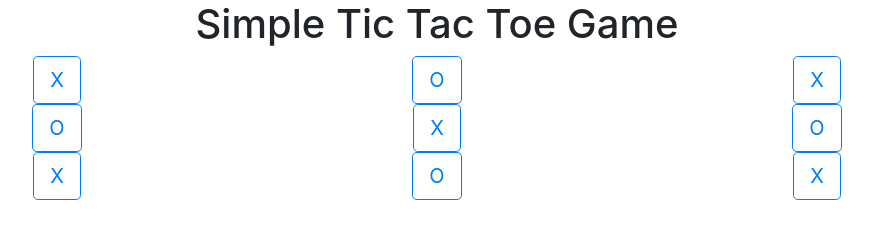
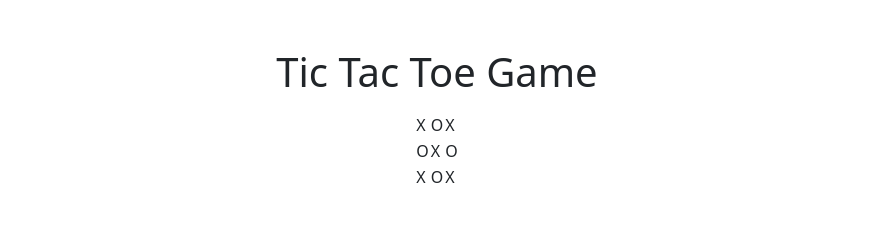
Before and after one commit to 23f2001959/demo-task-e96eaea5, a plain HTML site: page index.html in a window 1280 px wide. Shown: the whole page, without its empty margins (203-1076 px from the left). Drawn offline with nearby package versions, Linux system fonts and the light colour scheme.

Commit message:
Update index.html (round 2)

```diff
--- a/index.html
+++ b/index.html
@@ -1,50 +1,35 @@
 <!DOCTYPE html>
-<html lang="en">
+<html>
 <head>
-<meta charset="UTF-8">
-<meta name="viewport" content="width=device-width, initial-scale=1.0">
-<title>Tic Tac Toe Game</title>
-<link rel="stylesheet" href="https://stackpath.bootstrapcdn.com/bootstrap/4.5.2/css/bootstrap.min.css">
+    <title>Tic Tac Toe Game</title>
+    <link rel="stylesheet" href="https://cdn.jsdelivr.net/npm/bootstrap@5.3.0/dist/css/bootstrap.min.css">
 </head>
 <body>
-<div class="container text-center">
-<h1>Simple Tic Tac Toe Game</h1>
-<div class="row">
-<div class="col">
-<button class="btn btn-outline-primary btn-lg">X</button>
-</div>
-<div class="col">
-<button class="btn btn-outline-primary btn-lg">O</button>
-</div>
-<div class="col">
-<button class="btn btn-outline-primary btn-lg">X</button>
-</div>
-</div>
-<div class="row">
-<div class="col">
-<button class="btn btn-outline-primary btn-lg">O</button>
-</div>
-<div class="col">
-<button class="btn btn-outline-primary btn-lg">X</button>
-</div>
-<div class="col">
-<button class="btn btn-outline-primary btn-lg">O</button>
-</div>
-</div>
-<div class="row">
-<div class="col">
-<button class="btn btn-outline-primary btn-lg">X</button>
-</div>
-<div class="col">
-<button class="btn btn-outline-primary btn-lg">O</button>
-</div>
-<div class="col">
-<button class="btn btn-outline-primary btn-lg">X</button>
-</div>
-</div>
-</div>
-<script src="https://code.jquery.com/jquery-3.5.1.slim.min.js"></script>
-<script src="https://cdn.jsdelivr.net/npm/@popperjs/core@2.0.7/dist/umd/popper.min.js"></script>
-<script src="https://stackpath.bootstrapcdn.com/bootstrap/4.5.2/js/bootstrap.min.js"></script>
+    <div class="container mt-5">
+        <h1 class="text-center">Tic Tac Toe Game</h1>
+        <div class="row justify-content-center mt-3">
+            <div class="col-auto">
+                <table>
+                    <tr>
+                        <td>X</td>
+                        <td>O</td>
+                        <td>X</td>
+                    </tr>
+                    <tr>
+                        <td>O</td>
+                        <td>X</td>
+                        <td>O</td>
+                    </tr>
+                    <tr>
+                        <td>X</td>
+                        <td>O</td>
+                        <td>X</td>
+                    </tr>
+                </table>
+            </div>
+        </div>
+    </div>
+
+    <script src="https://cdn.jsdelivr.net/npm/bootstrap@5.3.0/dist/js/bootstrap.bundle.min.js"></script>
 </body>
 </html>
```
